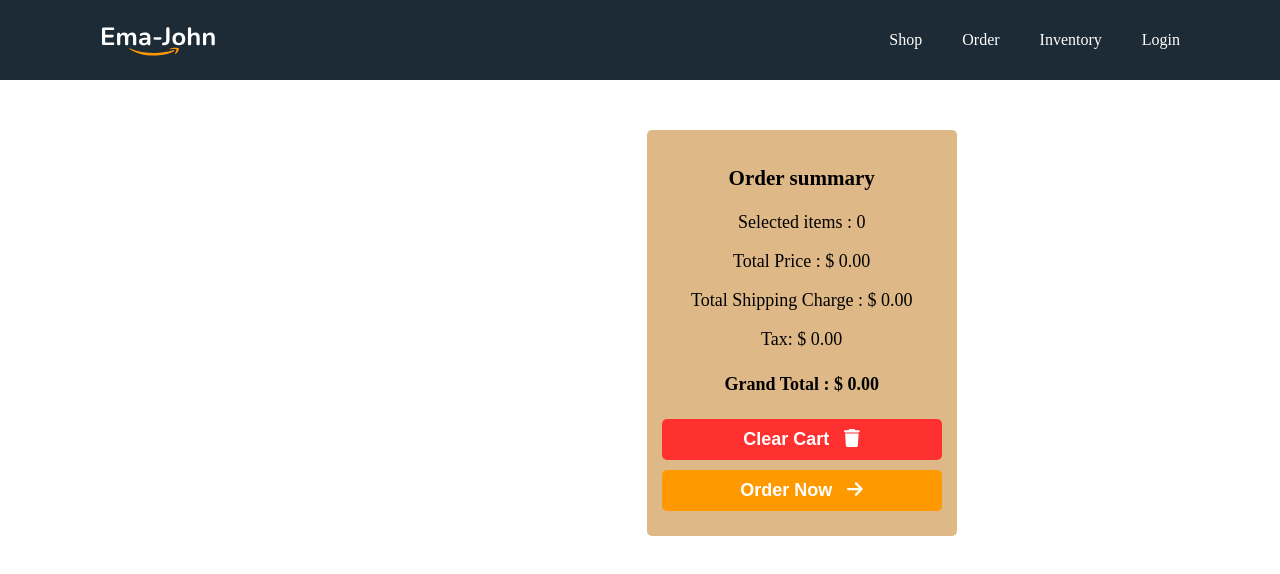
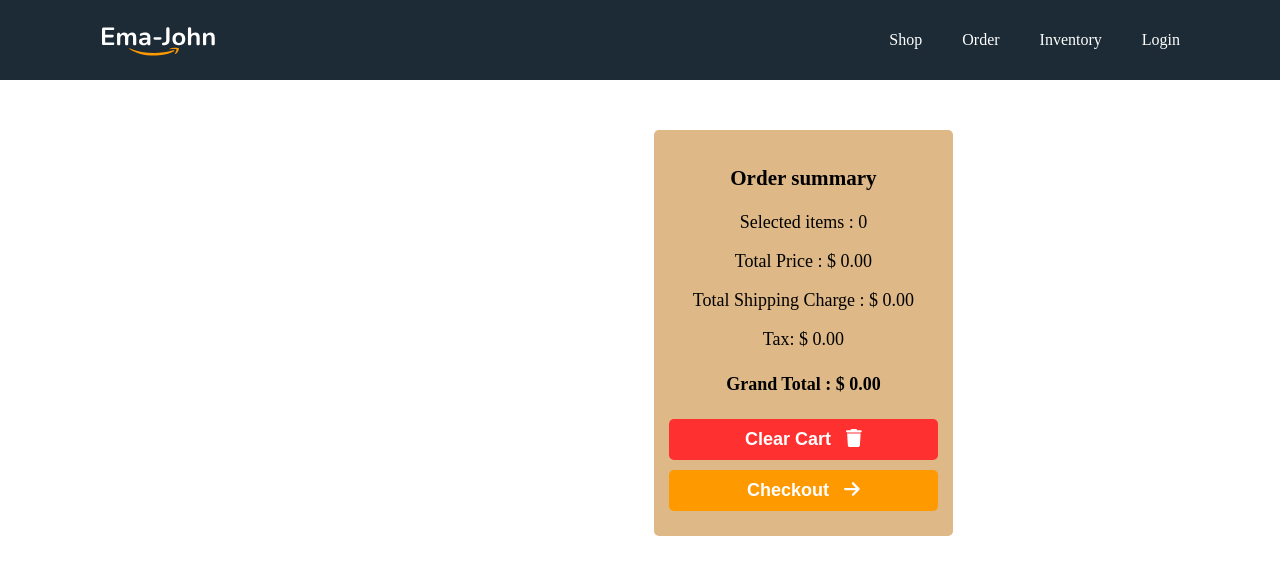
Before and after one commit to Faridtusher/ema-john-route, a React (Vite) app: page /orders in a window 1280 px wide. Shown: the top 574 px of the page. Built offline with nearby package versions, Linux system fonts and the light colour scheme.

Commit message:
cart-review-functionality-complete

```diff
--- a/src/components/Order/Order.css
+++ b/src/components/Order/Order.css
@@ -8,7 +8,7 @@
    border-radius: 5px;
 }
 
-.AddButton{
+.delateButton{
    width: 100%;
    margin-bottom: 10px;
    background-color: #FF3030;
@@ -20,7 +20,11 @@
    font-size: large;
 }
 
-.delateButton{
+.delateButton:hover{
+   background-color: #9e0c0c;
+}
+
+.orderButton{
   width: 100%;
    margin-bottom: 10px;
    background-color: #FF9900;
@@ -32,6 +36,13 @@
    font-size: large;
 }
 
+
+.orderButton:hover{
+
+  background-color: #7c4c06;
+
+}
+
 .icon{
    margin-left: 10px;
 }
--- a/src/components/Order/Order.jsx
+++ b/src/components/Order/Order.jsx
@@ -2,10 +2,10 @@
 // eslint-disable-next-line no-unused-vars
 import React, { useState } from 'react';
 import './Order.css'
-import { faArrowRight, faTrash } from '@fortawesome/free-solid-svg-icons';
+import { faTrash } from '@fortawesome/free-solid-svg-icons';
 import { FontAwesomeIcon } from '@fortawesome/react-fontawesome';
 
-const Order = ({cart}) => {
+const Order = ({cart, deleteFromCart, children}) => {
 
    console.log(cart)
    // eslint-disable-next-line react/prop-types
@@ -33,8 +33,11 @@ const Order = ({cart}) => {
          <p>Total Shipping Charge : $ {TotalShipping.toFixed(2)}</p>
          <p>Tax: $ {TotalTax.toFixed(2)}</p>
          <h4>Grand Total : $ {grandTotal.toFixed(2)}</h4>
-         <button className='AddButton'> Clear Cart <FontAwesomeIcon className ='icon' icon={faTrash} /></button>
-         <button  className='delateButton'> Order Now  <FontAwesomeIcon  className='icon' icon={faArrowRight} /></button>
+         <button onClick={deleteFromCart} className='delateButton'> Clear Cart <FontAwesomeIcon className ='icon' icon={faTrash} /></button>
+
+         {
+            children
+         }
       </div>
    );
 };
--- a/src/components/Orders/Orders.jsx
+++ b/src/components/Orders/Orders.jsx
@@ -1,27 +1,29 @@
 // eslint-disable-next-line no-unused-vars
 import React, { useState } from 'react';
 import Order from '../Order/Order';
-import { useLoaderData } from 'react-router-dom';
+import { Link, useLoaderData } from 'react-router-dom';
 import SingleProduct from '../SingleProduct/SingleProduct';
 import './Orders.css'
-import { removeFromDb } from '../../utilities/fakedb';
+import { deleteShoppingCart, removeFromDb } from '../../utilities/fakedb';
+import { FontAwesomeIcon } from '@fortawesome/react-fontawesome';
+import { faArrowRight } from '@fortawesome/free-solid-svg-icons';
 
 
 const Orders = () => {
    const loadProducts = useLoaderData();
-
    const [cart, setCart] = useState(loadProducts);
+   const deleteFromCart = () =>{
+      setCart([])
+      deleteShoppingCart()
+   }
 
    const handelRemoveFromCart = (id) =>{
-      console.log(id)
+      // console.log(id)
       const remainingItems = cart.filter(product => product.id !== id)
       setCart(remainingItems)
       removeFromDb(id)
-      // const myCart = cart.foreach(cd => cd.id === id);
-      // setCart(myCart)
    }
 
-   // console.log(cart)
    return (
       <div className='ord-container'>
          <div className='product-container'>
@@ -35,7 +37,12 @@ const Orders = () => {
          </div>
 
          <div>
-            <Order cart={cart}></Order>
+            <Order
+            cart={cart}
+            deleteFromCart ={deleteFromCart}
+            >
+               <Link to=''><button  className='orderButton'>  Checkout  <FontAwesomeIcon  className='icon' icon={faArrowRight} /></button></Link>
+            </Order>
          </div>
       </div>
    );
--- a/src/components/Shop/Shop.jsx
+++ b/src/components/Shop/Shop.jsx
@@ -3,7 +3,10 @@ import React, { useEffect, useState } from 'react';
 import './Shop.css'
 import Products from '../Products/Products';
 import Order from '../Order/Order';
-import { addToDb, getShoppingCart } from '../../utilities/fakedb';
+import { addToDb, deleteShoppingCart, getShoppingCart } from '../../utilities/fakedb';
+import { Link } from 'react-router-dom';
+import { faArrowRight } from '@fortawesome/free-solid-svg-icons';
+import { FontAwesomeIcon } from '@fortawesome/react-fontawesome';
 
 
 const Shop = () => {
@@ -55,6 +58,11 @@ const Shop = () => {
       setCart(savedCart);
    },[products])
 
+   const deleteFromCart = () =>{
+      setCart([]) ;
+      deleteShoppingCart();
+   }
+
 
    return (
       <div className='shop-container'>
@@ -70,7 +78,14 @@ const Shop = () => {
             </div>
 
             <div className='cart-container'>
-              <Order cart={cart}></Order>
+              <Order
+                cart={cart}
+                deleteFromCart={deleteFromCart}
+              >
+
+               <Link to='/orders'><button  className='orderButton'> Order Now  <FontAwesomeIcon  className='icon' icon={faArrowRight} /></button> </Link>
+
+              </Order>
             </div>
       </div>
    );
```
Also changed, not shown: src/components/Shop/Shop.css (line endings or trailing spaces).
